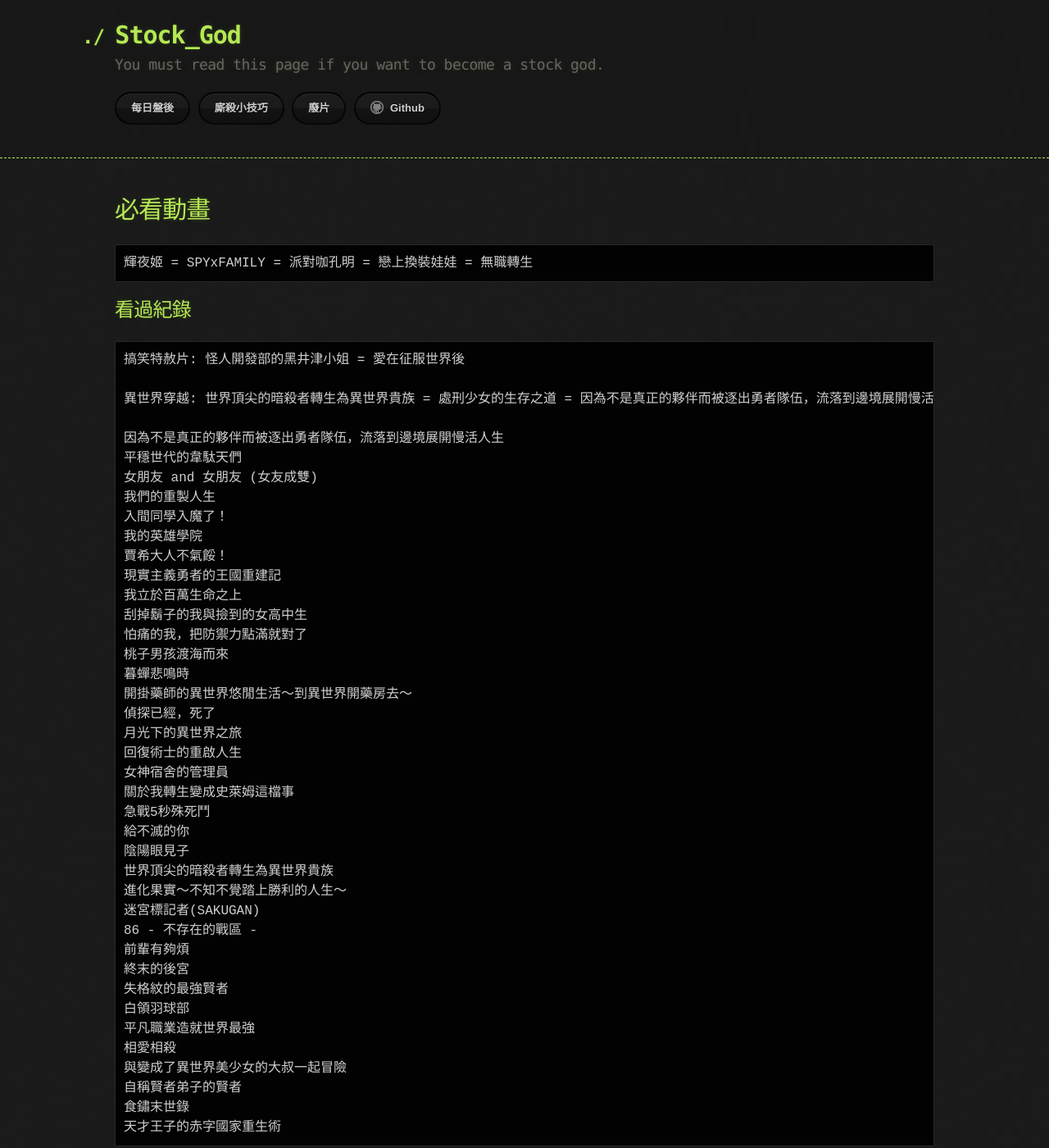
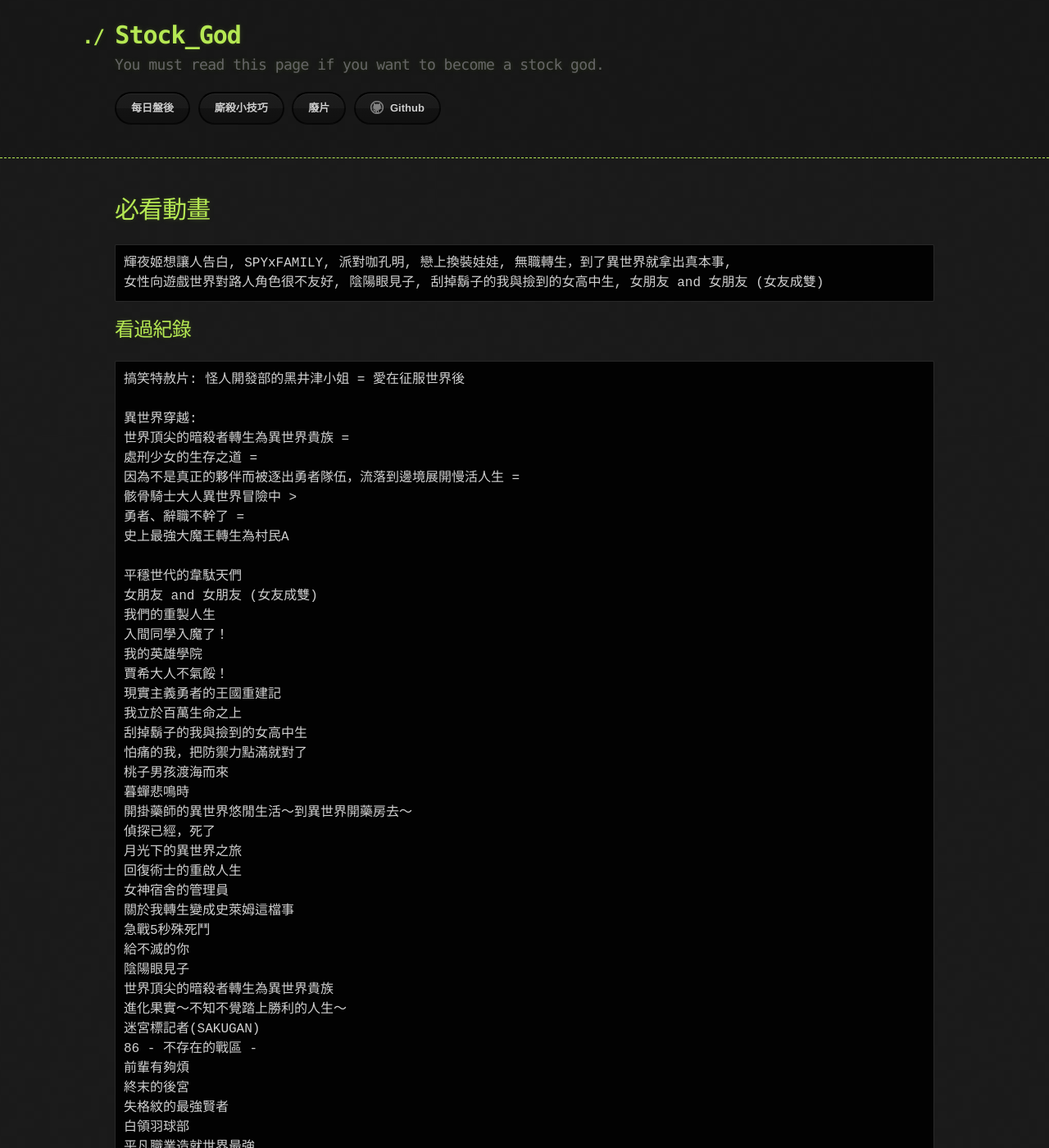
Before and after one commit to lepg5487/Stock_God, a Jekyll site: the page built from video.md, in a window 1280 px wide and 1400 px high. Shown: the whole window at 82% size. Built offline with Jekyll 4.4.1, drawn with Linux system fonts in a browser that asks for light colours; our own code applies the rules of GitHub Pages for plain Markdown files; some of the changed text lies outside the part shown.

Commit message:
Update video.md

````diff
--- a/video.md
+++ b/video.md
@@ -4,16 +4,22 @@ layout: testlayouts
 
 # 必看動畫
 ```
-輝夜姬 = SPYxFAMILY = 派對咖孔明 = 戀上換裝娃娃 = 無職轉生
+輝夜姬想讓人告白, SPYxFAMILY, 派對咖孔明, 戀上換裝娃娃, 無職轉生，到了異世界就拿出真本事,
+女性向遊戲世界對路人角色很不友好, 陰陽眼見子, 刮掉鬍子的我與撿到的女高中生, 女朋友 and 女朋友 (女友成雙)
 ```
 
 ## 看過紀錄
 ```
 搞笑特赦片: 怪人開發部的黑井津小姐 = 愛在征服世界後
 
-異世界穿越: 世界頂尖的暗殺者轉生為異世界貴族 = 處刑少女的生存之道 = 因為不是真正的夥伴而被逐出勇者隊伍，流落到邊境展開慢活人生 = 骸骨騎士大人異世界冒險中 > 勇者、辭職不幹了 = 史上最強大魔王轉生為村民A
+異世界穿越:
+世界頂尖的暗殺者轉生為異世界貴族 =
+處刑少女的生存之道 =
+因為不是真正的夥伴而被逐出勇者隊伍，流落到邊境展開慢活人生 =
+骸骨騎士大人異世界冒險中 >
+勇者、辭職不幹了 =
+史上最強大魔王轉生為村民A
 
-因為不是真正的夥伴而被逐出勇者隊伍，流落到邊境展開慢活人生
 平穩世代的韋駄天們
 女朋友 and 女朋友 (女友成雙)
 我們的重製人生
````
